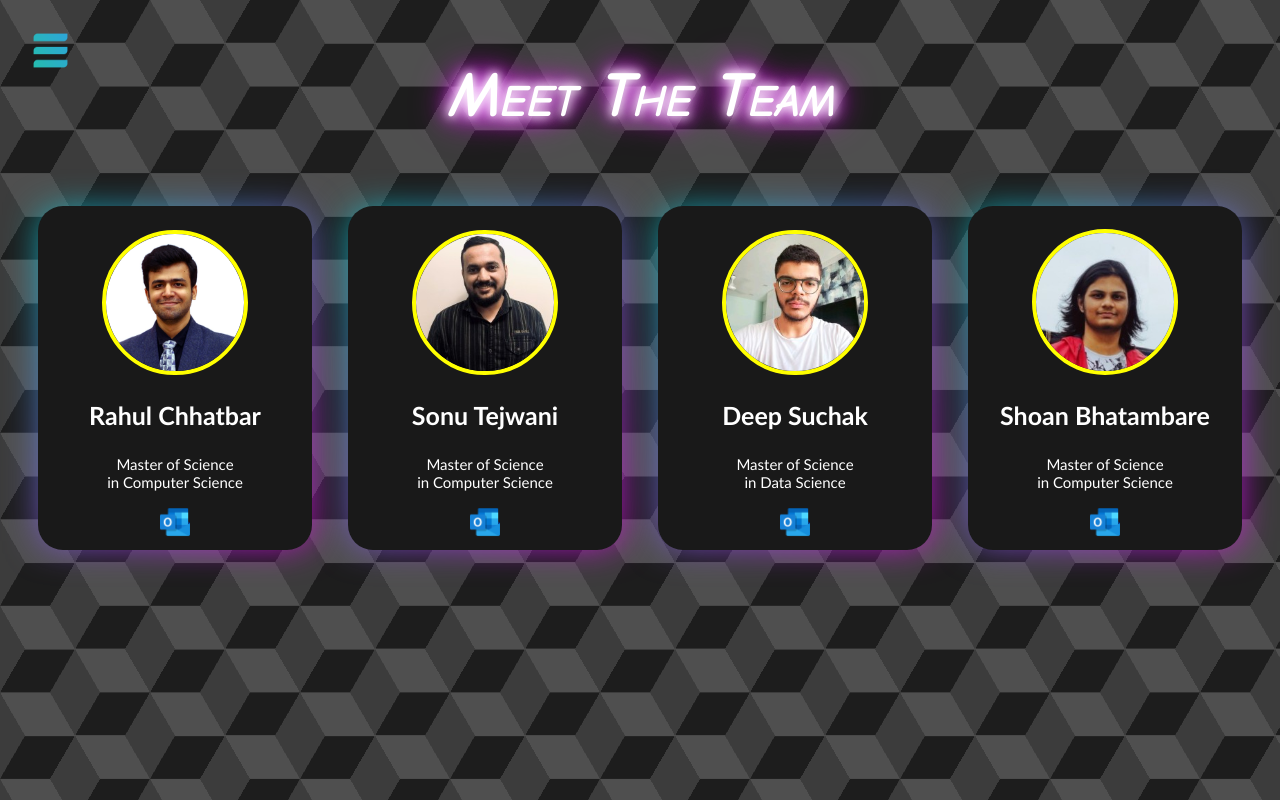
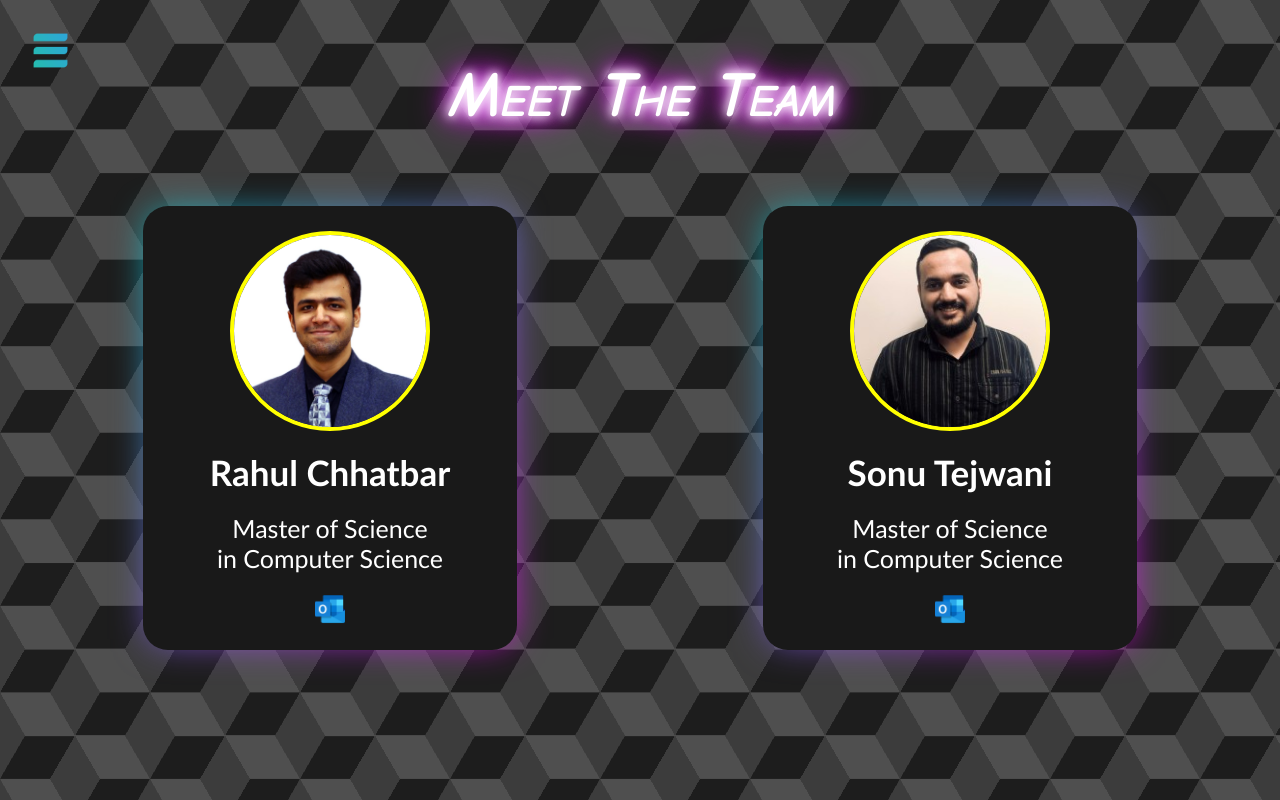
Before and after one commit to RahulChhatbar/Birdcall-Classification-Using-Deep-Learning, a plain HTML site: page HTML/team.html in a window 1280 px wide. Drawn offline with Linux system fonts and the light colour scheme; a web font is replaced by a local one.

Commit message:
All files uploaded

```diff
--- a/CSS/team_style.css
+++ b/CSS/team_style.css
@@ -1,6 +1,6 @@
 body {
   overflow: hidden;
-  animation: showOverflow 1.5s forwards;
+  animation: showOverflow 2s forwards;
 }
 
 .team-title {
@@ -36,16 +36,10 @@ body {
 
 .team-grid {
   display: grid;
-  grid-template-columns: repeat(4, 1fr);
+  grid-template-columns: repeat(2, 1fr);
   gap: 24px;
   padding: 24px;
   animation: slidein 0.75s;
-}
-
-@media (max-width: 1230px) {
-  .team-grid {
-    grid-template-columns: repeat(2, 1fr);
-  }
 }
 
 @media (max-width: 767px) {
@@ -56,12 +50,12 @@ body {
 
 .team-member {
   position: relative;
-  width: 250px;
-  height: 320px;
+  width: 350px;
+  height: 420px;
   background-color: rgb(25, 25, 25);
   display: flex;
   flex-direction: column;
-  justify-content: end;
+  justify-content: center;
   padding: 12px;
   gap: 12px;
   border-radius: 25px;
@@ -100,7 +94,7 @@ body {
 
 .team-member-name {
   font-weight: bold;
-  font-size: 25px;
+  font-size: 35px;
 }
 
 .profile_image {
@@ -117,6 +111,8 @@ body {
 
 .team-member p {
   color: white;
+  margin-top: 20px;
+  margin-bottom: 10px;
 }
 
 .team-member button {
@@ -133,4 +129,5 @@ body {
   width: 30px;
   height: 30px;
   cursor: pointer;
+  padding-top: 10px;
 }
--- a/HTML/team.html
+++ b/HTML/team.html
@@ -38,7 +38,7 @@
         <center>
         <img src="../Images/rahul.jpg" alt="Rahul Chhatbar" class="profile_image">
         <p class="team-member-name">Rahul Chhatbar</p>
-        <p style="font-size: 15px;">Master of Science<br>in Computer Science</p>
+        <p style="font-size: 25px;">Master of Science<br>in Computer Science</p>
         <a href="mailto:rachhatbar@wpi.edu"><button class="email_send"><img src="../Images/outlook_logo.png" alt="Send Email"></button></a>
         </center>
       </div>
@@ -46,24 +46,8 @@
         <center>
         <img src="../Images/sonu.jpg" alt="Sonu Tejwani" class="profile_image">
         <p class="team-member-name">Sonu Tejwani</p>
-        <p style="font-size: 15px">Master of Science<br>in Computer Science</p>
+        <p style="font-size: 25px">Master of Science<br>in Computer Science</p>
         <a href="mailto:stejwani@wpi.edu"><button class="email_send"><img src="../Images/outlook_logo.png" alt="Send Email"></button></a>
-        </center>
-      </div>
-      <div class="team-member">
-        <center>
-        <img src="../Images/deep.jpg" alt="Deep Suchak" class="profile_image">
-        <p class="team-member-name">Deep Suchak</p>
-        <p style="font-size: 15px">Master of Science<br>in Data Science</p>
-        <a href="mailto:dsuchak@wpi.edu"><button class="email_send"><img src="../Images/outlook_logo.png" alt="Send Email"></button></a>
-        </center>
-      </div>
-      <div class="team-member">
-        <center>
-        <img src="../Images/shoan.jpg" alt="Shoan Bhatambare" class="profile_image">
-        <p class="team-member-name">Shoan Bhatambare</p>
-        <p style="font-size: 15px">Master of Science<br>in Computer Science</p>
-        <a href="mailto:sbhatambare@wpi.edu"><button class="email_send"><img src="../Images/outlook_logo.png" alt="Send Email"></button></a>
         </center>
       </div>
     </div>
```
Also changed, not shown: Images/deep.jpg (deleted), Images/shoan.jpg (deleted), Images/team_bckgrd.jpg (deleted).
